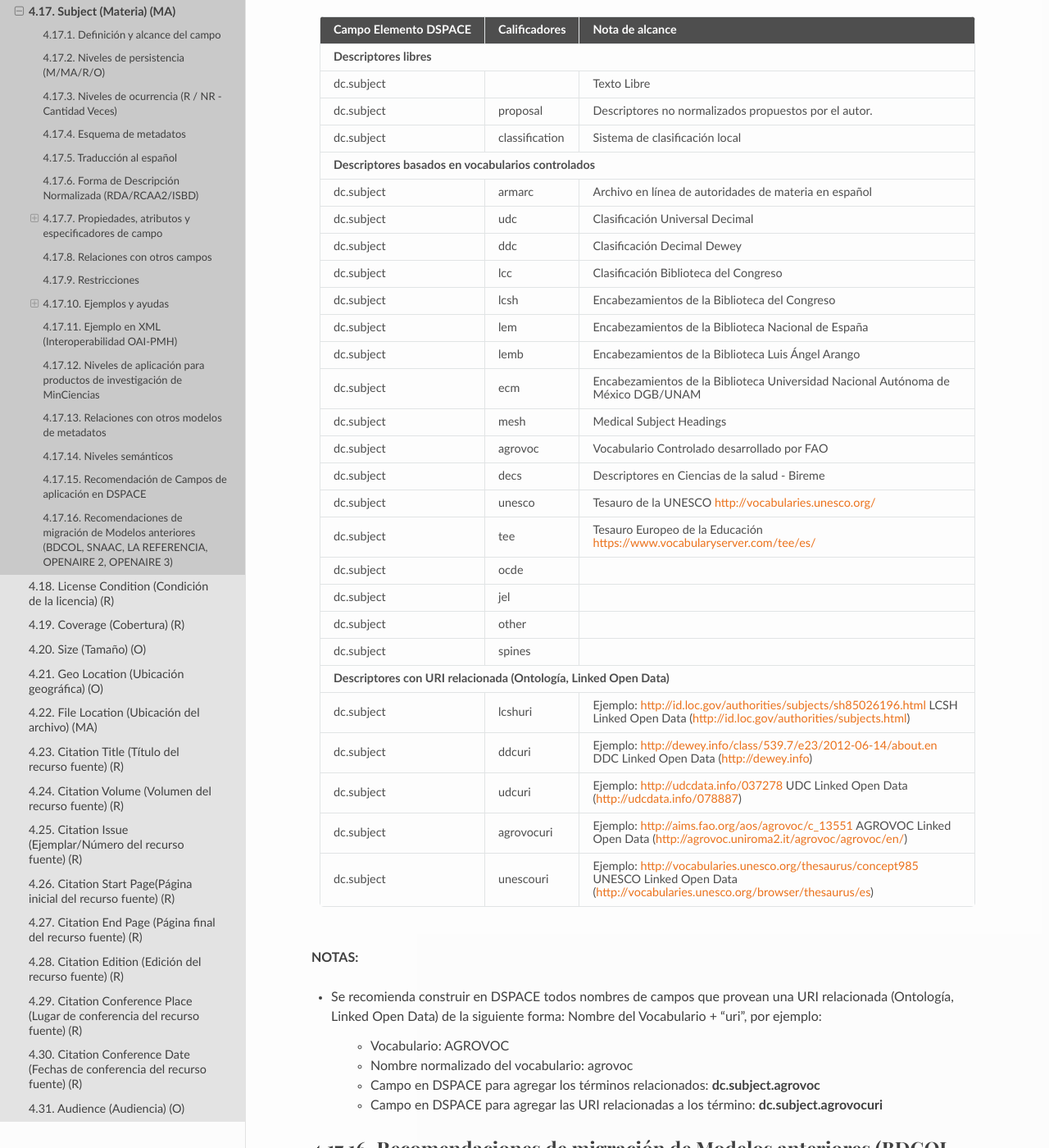
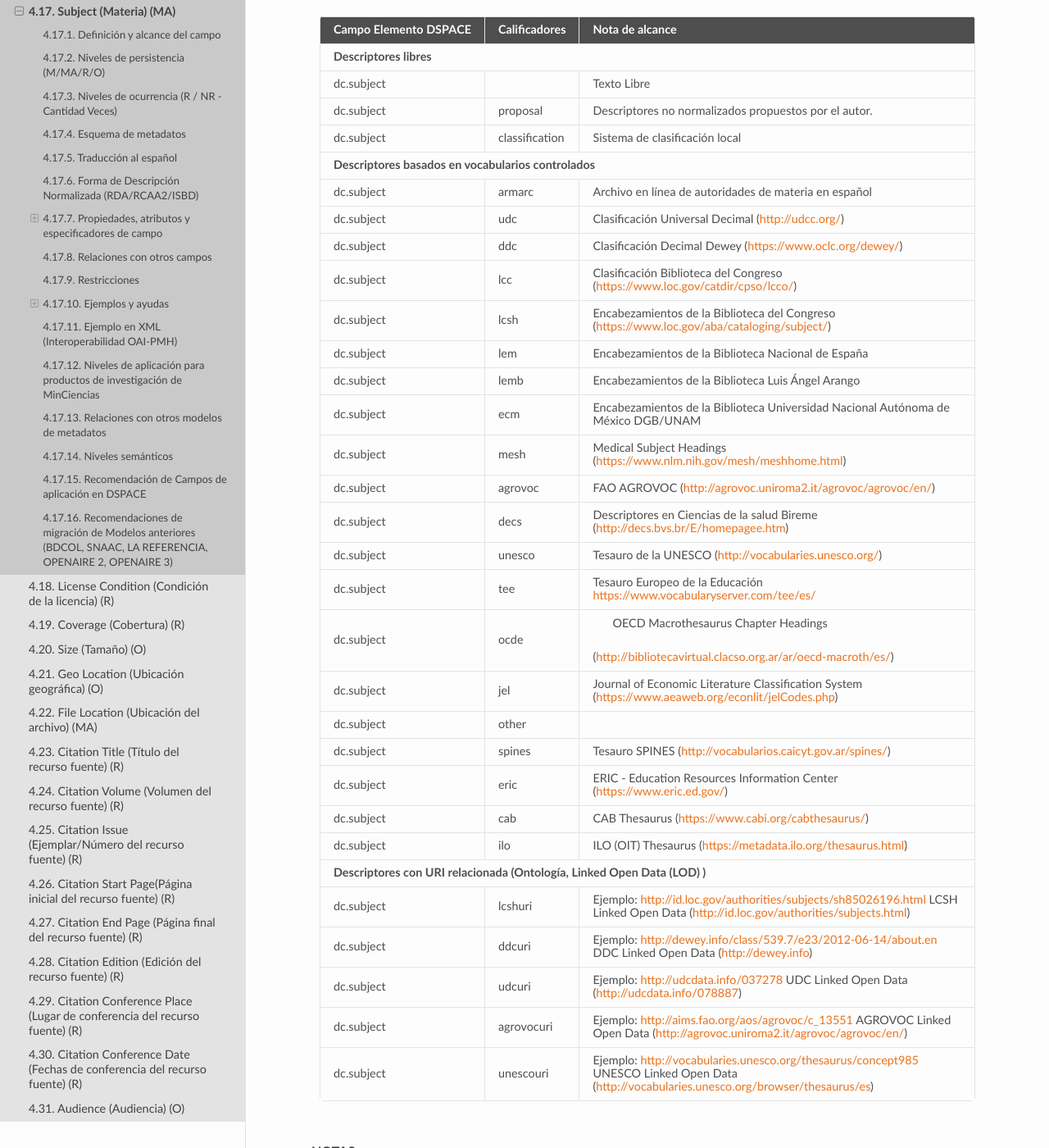
Before and after one commit to rcic/openaire4, a Sphinx documentation site: the page built from docs/field_subject.rst, in a window 1280 px wide and 1400 px high, scrolled down 5212 px. Shown: the whole window at 82% size. Built offline with Sphinx 7.4.7 and the Read the Docs theme 2.0.0, drawn with Linux system fonts in a browser that asks for light colours; some web fonts are replaced; a script that is not in the unit is left out.

Commit message:
Update field_subject.rst

```diff
--- a/docs/field_subject.rst
+++ b/docs/field_subject.rst
@@ -248,13 +248,14 @@ Se recomienda crear/modificar el componente de registro de metadatos (y sus corr
 +--------------------------+-------------------+-----------------------------------------------------------------------------------+
 | dc.subject               | armarc            | Archivo en línea de autoridades de materia en español                             |
 +--------------------------+-------------------+-----------------------------------------------------------------------------------+
-| dc.subject               | udc               | Clasificación Universal Decimal                                                   |
+| dc.subject               | udc               | Clasificación Universal Decimal   (http://udcc.org/)                              |
 +--------------------------+-------------------+-----------------------------------------------------------------------------------+
-| dc.subject               | ddc               | Clasificación Decimal Dewey                                                       |
+| dc.subject               | ddc               | Clasificación Decimal Dewey (https://www.oclc.org/dewey/)                         |
 +--------------------------+-------------------+-----------------------------------------------------------------------------------+
-| dc.subject               | lcc               | Clasificación Biblioteca del Congreso                                             |
+| dc.subject               | lcc               | Clasificación Biblioteca del Congreso  (https://www.loc.gov/catdir/cpso/lcco/)    |
 +--------------------------+-------------------+-----------------------------------------------------------------------------------+
 | dc.subject               | lcsh              | Encabezamientos de la Biblioteca del Congreso                                     |
+|                          |                   | (https://www.loc.gov/aba/cataloging/subject/)                                     |
 +--------------------------+-------------------+-----------------------------------------------------------------------------------+
 | dc.subject               | lem               | Encabezamientos de la Biblioteca Nacional de España                               |
 +--------------------------+-------------------+-----------------------------------------------------------------------------------+
@@ -262,25 +263,33 @@ Se recomienda crear/modificar el componente de registro de metadatos (y sus corr
 +--------------------------+-------------------+-----------------------------------------------------------------------------------+
 | dc.subject               | ecm               | Encabezamientos de la Biblioteca Universidad Nacional Autónoma de México DGB/UNAM |
 +--------------------------+-------------------+-----------------------------------------------------------------------------------+
-| dc.subject               | mesh              | Medical Subject Headings                                                          |
+| dc.subject               | mesh              | Medical Subject Headings (https://www.nlm.nih.gov/mesh/meshhome.html)             |
 +--------------------------+-------------------+-----------------------------------------------------------------------------------+
-| dc.subject               | agrovoc           | Vocabulario Controlado desarrollado por FAO                                       |
+| dc.subject               | agrovoc           | FAO AGROVOC (http://agrovoc.uniroma2.it/agrovoc/agrovoc/en/)                      |
 +--------------------------+-------------------+-----------------------------------------------------------------------------------+
-| dc.subject               | decs              | Descriptores en Ciencias de la salud - Bireme                                     |
+| dc.subject               | decs              | Descriptores en Ciencias de la salud Bireme (http://decs.bvs.br/E/homepagee.htm)  |
 +--------------------------+-------------------+-----------------------------------------------------------------------------------+
-| dc.subject               | unesco            | Tesauro de la UNESCO  http://vocabularies.unesco.org/                             |
+| dc.subject               | unesco            | Tesauro de la UNESCO  (http://vocabularies.unesco.org/)                           |
 +--------------------------+-------------------+-----------------------------------------------------------------------------------+
 | dc.subject               | tee               | Tesauro Europeo de la Educación   https://www.vocabularyserver.com/tee/es/        |
 +--------------------------+-------------------+-----------------------------------------------------------------------------------+
-| dc.subject               | ocde              |                                                                                   |
+| dc.subject               | ocde              | OECD Macrothesaurus Chapter Headings                                              |
+|                          |                   |(http://bibliotecavirtual.clacso.org.ar/ar/oecd-macroth/es/)                       |
 +--------------------------+-------------------+-----------------------------------------------------------------------------------+
-| dc.subject               | jel               |                                                                                   |
+| dc.subject               | jel               | Journal of Economic Literature Classification System                              |
+|                          |                   | (https://www.aeaweb.org/econlit/jelCodes.php)                                     |
 +--------------------------+-------------------+-----------------------------------------------------------------------------------+
 | dc.subject               | other             |                                                                                   |
 +--------------------------+-------------------+-----------------------------------------------------------------------------------+
-| dc.subject               | spines            |                                                                                   |
+| dc.subject               | spines            | Tesauro SPINES (http://vocabularios.caicyt.gov.ar/spines/)                        |
 +--------------------------+-------------------+-----------------------------------------------------------------------------------+
-|              **Descriptores con URI relacionada (Ontología, Linked Open Data)**                                                  |
+| dc.subject               | eric              | ERIC - Education Resources Information Center (https://www.eric.ed.gov/)          |
++--------------------------+-------------------+-----------------------------------------------------------------------------------+
+| dc.subject               | cab               | CAB Thesaurus (https://www.cabi.org/cabthesaurus/)                                |
++--------------------------+-------------------+-----------------------------------------------------------------------------------+
+| dc.subject               | ilo               | ILO (OIT) Thesaurus (https://metadata.ilo.org/thesaurus.html)                     |
++--------------------------+-------------------+-----------------------------------------------------------------------------------+
+|              **Descriptores con URI relacionada (Ontología, Linked Open Data (LOD) )**                                           |
 +--------------------------+-------------------+-----------------------------------------------------------------------------------+
 | dc.subject               | lcshuri           | Ejemplo: http://id.loc.gov/authorities/subjects/sh85026196.html                   |
 |                          |                   | LCSH Linked Open Data (http://id.loc.gov/authorities/subjects.html)               |
```
